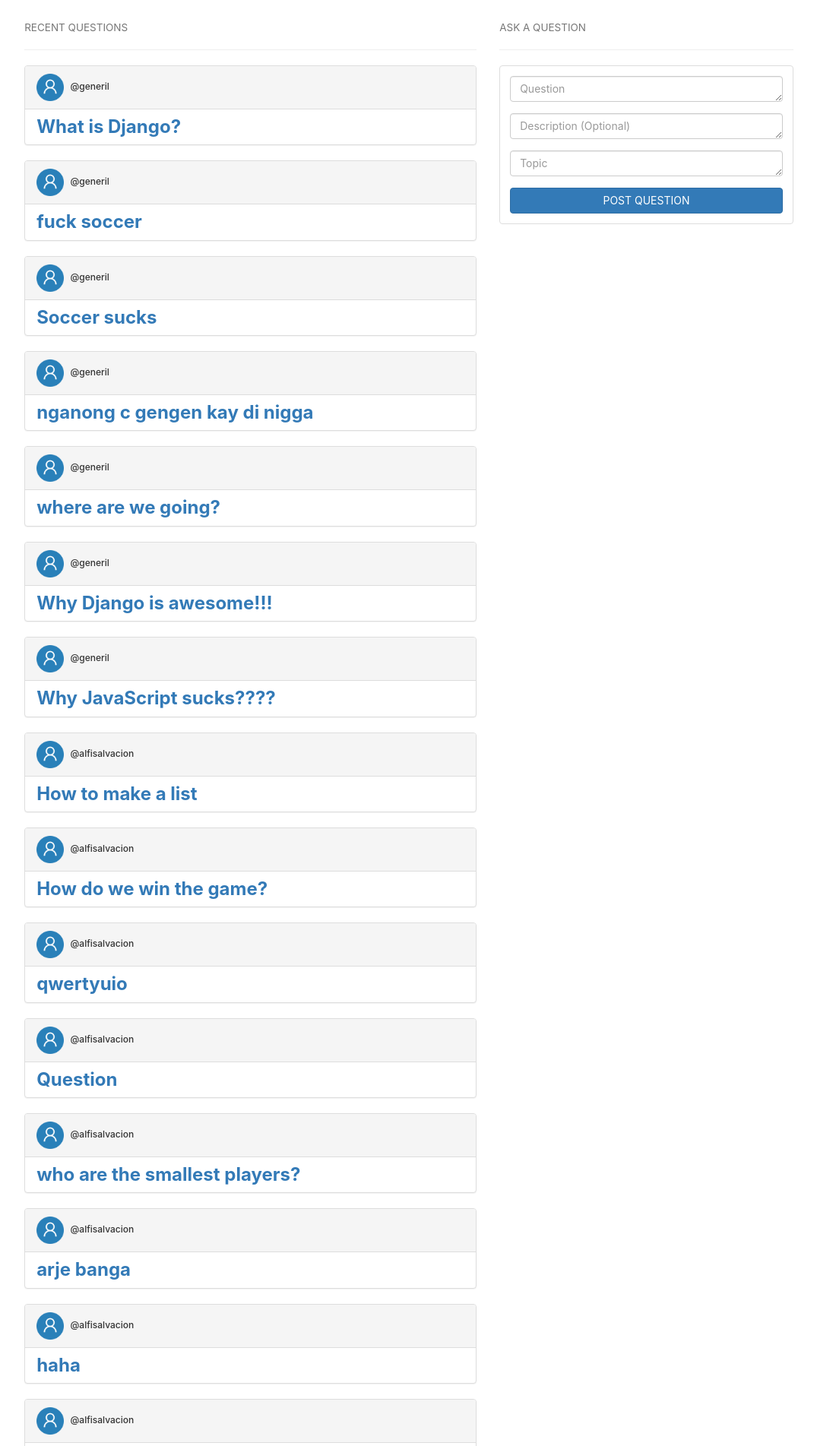
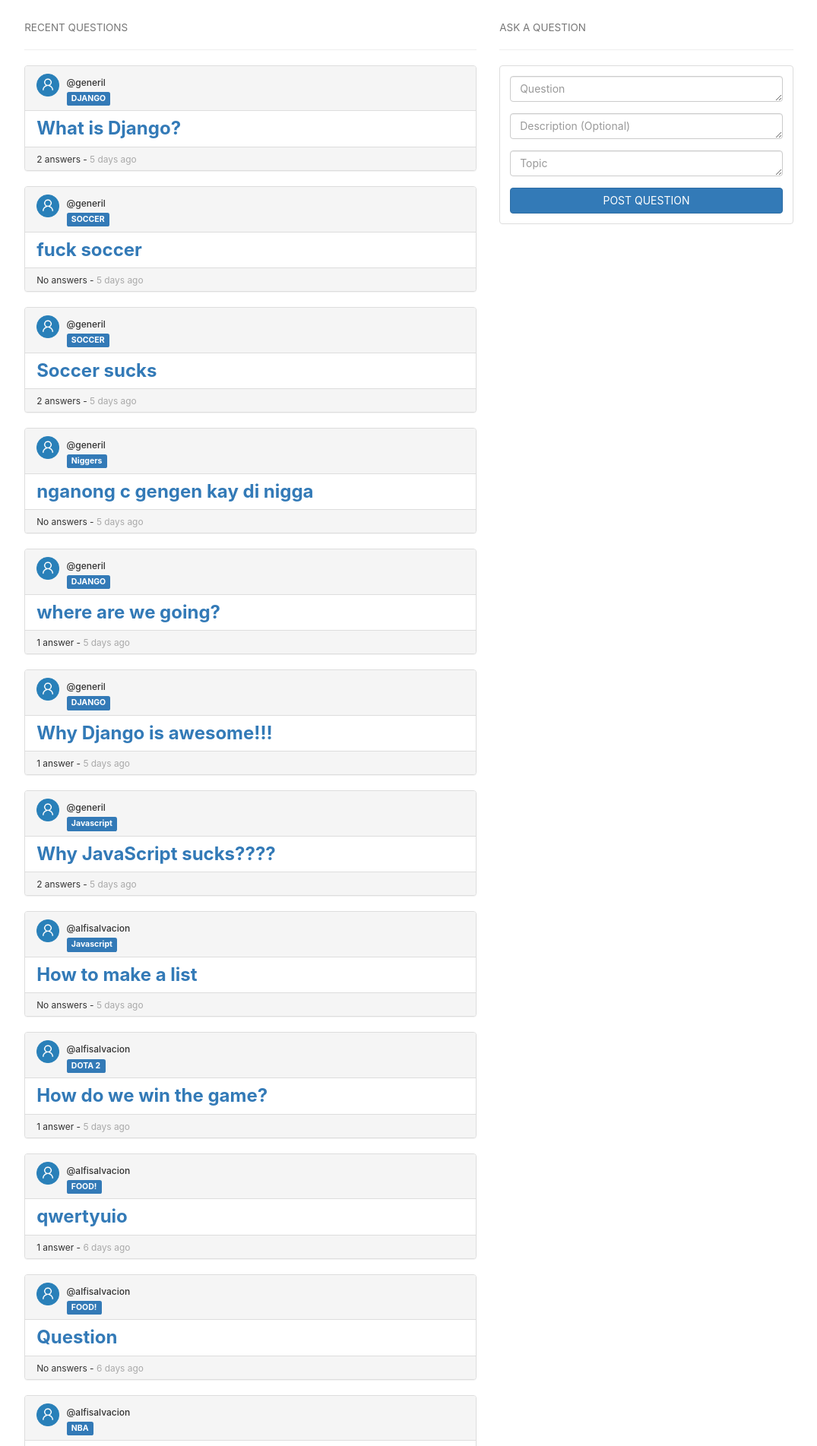
Before and after one commit to generil/listr, a Django app: page /questions/ in a window 1280 px wide. Shown: the part 55-1958 px from the top of the page at 76% size, without its empty margins (102-1177 px from the left). Run offline with Django 3.2, Linux system fonts and the light colour scheme; a user stored in the database is signed in; data comes from the database, SQL or seed files in the repository; some libraries are stand-ins or nearby versions.

Commit message:
new questions ui

```diff
--- a/questions/templates/questions.html
+++ b/questions/templates/questions.html
@@ -7,41 +7,30 @@
   <h4><small>RECENT QUESTIONS</small></h4>
   <hr>
   {% for question, date in questions %}
-  <!-- <div class="thumbnail">
-    <div class="caption">
-      <div class="container-fluid">
-        <div class="row">
-          <div class="col-lg-12">
-            <h5> {{question.questioner.first_name}} {{ question.questioner.last_name}} @{{question.questioner}} asks:</h5>
-            <h3><a href="/questions/{{question.id}}">{{question.question}}</a></h3>
-            <h4><i>{{question.details}}</i></h4>
-            <h5><span class="label label-primary"><a href="/topics/{{question.topic.id}}" class="topic-btn"> {{question.topic}} </a></span></h5>
-            {% if question.ans_count == 1 %}
-              <small> {{question.ans_count}} answer - <span style="color:darkgray">{{date}}</span></small>
-            {% elif question.ans_count > 1 %}
-              <small> {{question.ans_count}} answers - <span style="color:darkgray">{{date}}</span></small>
-            {% else %}
-              <small> No answers - <span style="color:darkgray">{{date}}</span></small>
-            {% endif %}
-          </div>
-        </div>
-      </div>
-    </div>
-  </div> -->
   <div class="panel panel-default">
     <div class="panel-heading" style="padding-bottom:5;">
       <div class="row">
         <div class="col-xs-1">
-          <img src="{% static 'questions/assets/default-user-avatar.png' %}" width="36px">
+          <img src="{% static 'questions/assets/default-user-avatar.png' %}" width="30px">
         </div>
-        <div class="col-xs-11" style="padding-left:10px;">
-          <h5 style="font-weight:bold; margin-top:0px;">{{question.questioner.first_name}} {{ question.questioner.last_name}}</h5>
+        <div class="col-xs-11" style="padding-left:5px;">
+          <h5 style="font-weight:bold; margin-top:0px; margin-bottom:5px;">{{question.questioner.first_name}} {{ question.questioner.last_name}}</h5>
           <h6 style="margin: 0 auto;">@{{question.questioner}}</h6>
+          <h5 style="margin-bottom:0px; margin-top:5px;"><span class="label label-primary"><a href="/topics/{{question.topic.id}}" class="topic-btn"> {{question.topic}} </a></span></h5>
         </div>
       </div>
     </div>
     <div class="panel-body" style="padding-top:0;padding-bottom:0;">
       <h3 style="margin-top:10px; font-weight:bold"><a href="/questions/{{question.id}}">{{question.question}}</a></h3>
+    </div>
+    <div class="panel-footer" style="padding-top:5px; padding-bottom:5px;">
+      {% if question.ans_count == 1 %}
+        <small> {{question.ans_count}} answer - <span style="color:darkgray">{{date}}</span></small>
+      {% elif question.ans_count > 1 %}
+        <small> {{question.ans_count}} answers - <span style="color:darkgray">{{date}}</span></small>
+      {% else %}
+        <small> No answers - <span style="color:darkgray">{{date}}</span></small>
+      {% endif %}
     </div>
   </div>
   {% endfor %}
```
Also changed, not shown: questions/templates/topic_select.html (+22 -9 lines).
